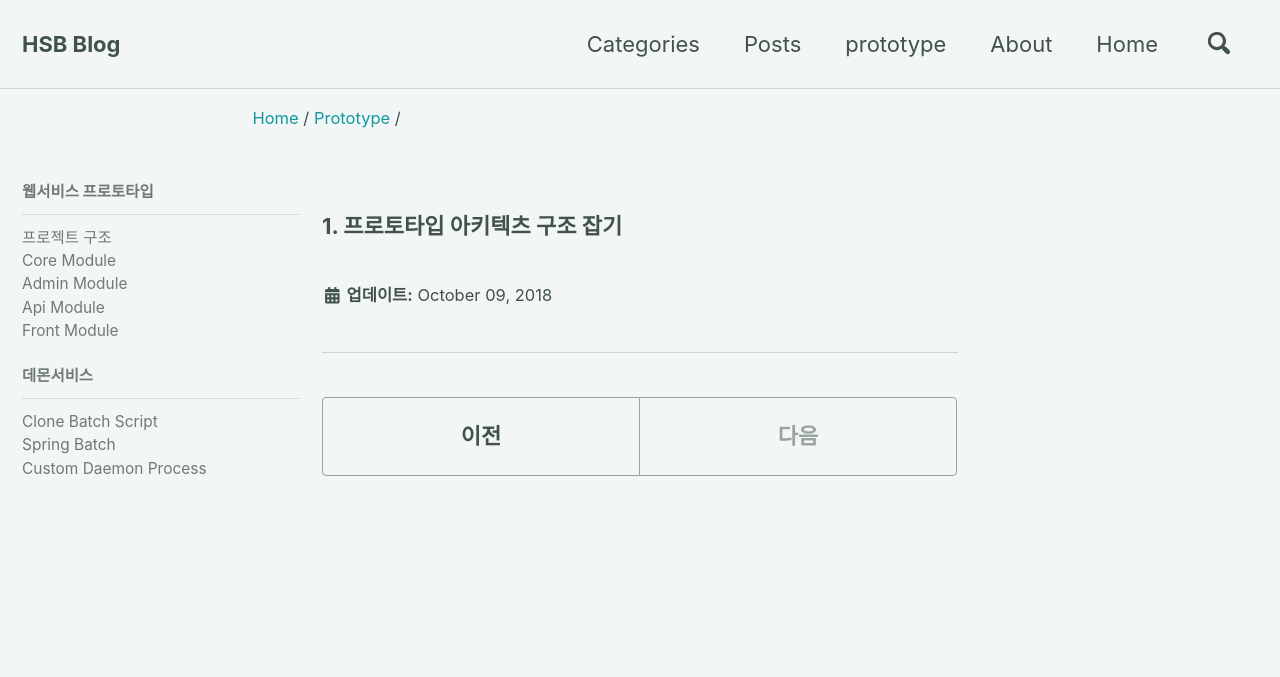
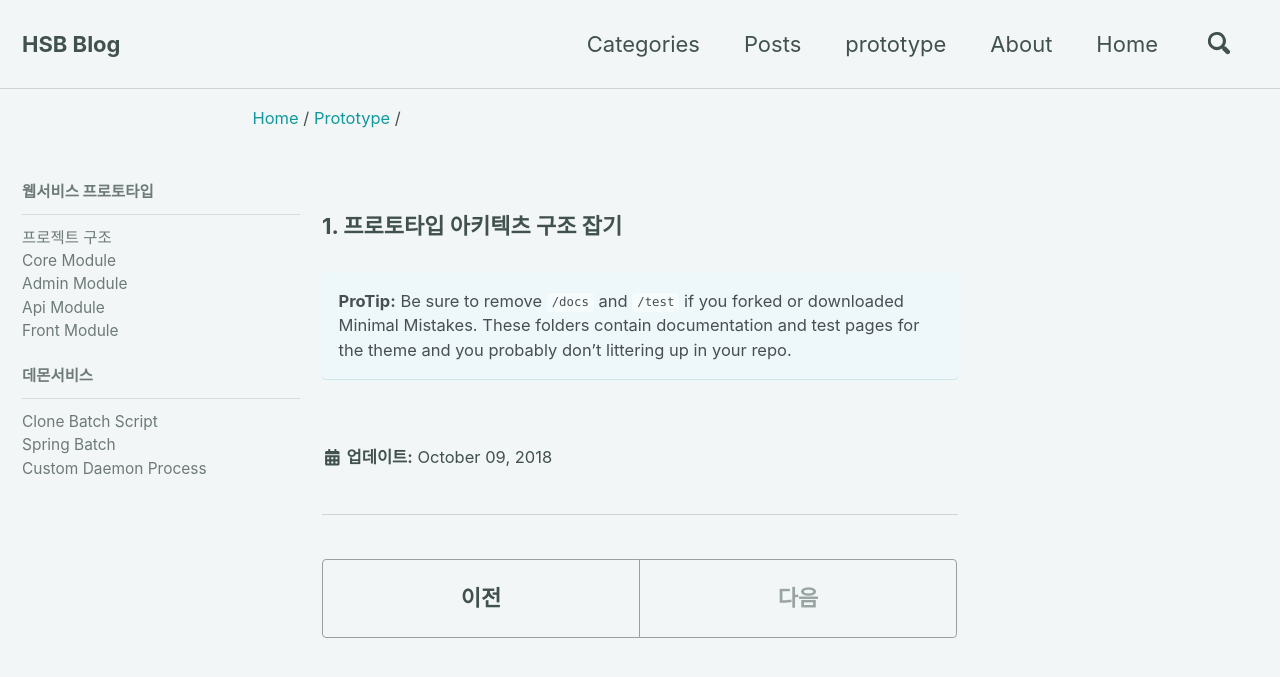
Before and after one commit to hsb0202/hsb0202.github.io, a Jekyll site: the page built from _prototype/02-prototype-arch.md, in a window 1280 px wide and 900 px high. Shown: the top 677 px of the window. Built offline with Jekyll 4.4.1, drawn with Linux system fonts in a browser that asks for light colours; nearby versions of some CDN libraries.

Commit message:
Update 02-prototype-arch.md

```diff
--- a/_prototype/02-prototype-arch.md
+++ b/_prototype/02-prototype-arch.md
@@ -4,3 +4,6 @@ tags : [MSA]
 ---
 
 ### 1. 프로토타입 아키텍츠 구조 잡기
+
+**ProTip:** Be sure to remove `/docs` and `/test` if you forked or downloaded Minimal Mistakes. These folders contain documentation and test pages for the theme and you probably don't littering up in your repo.
+{: .notice--info}
```
